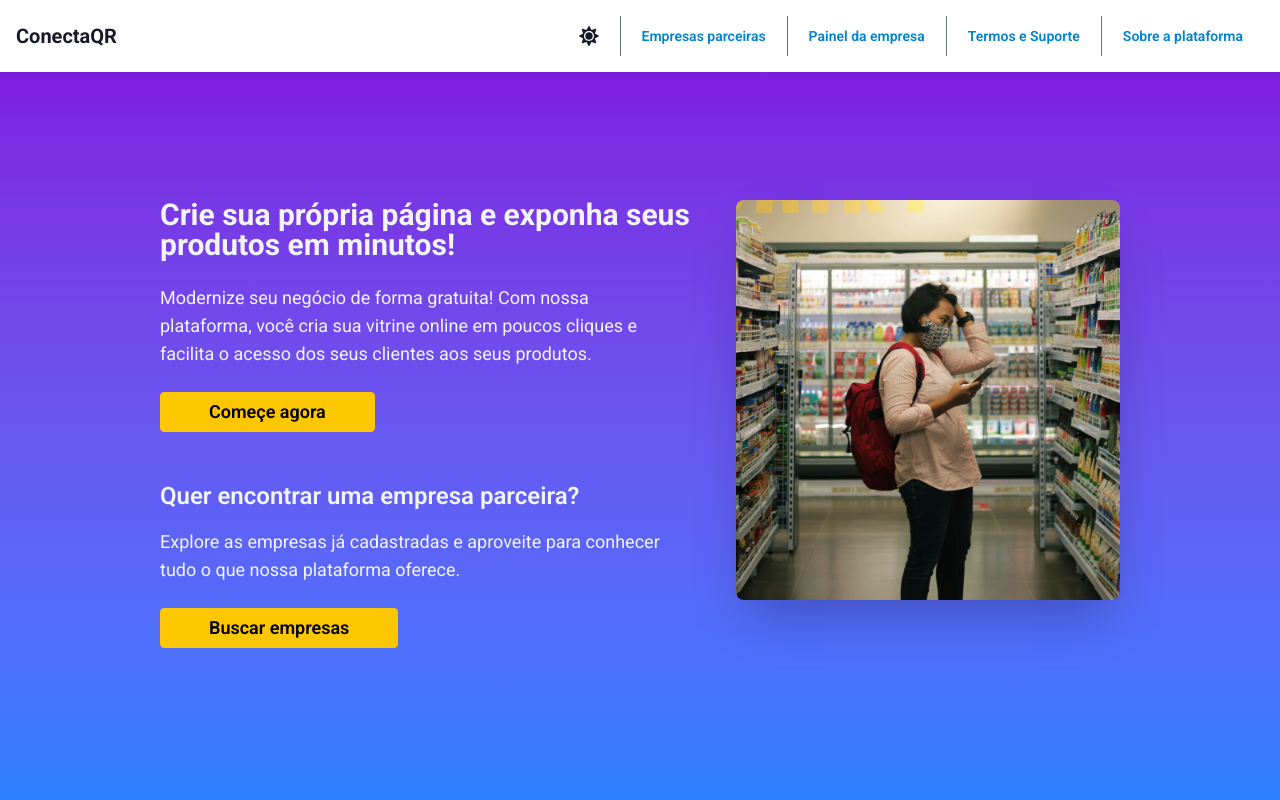
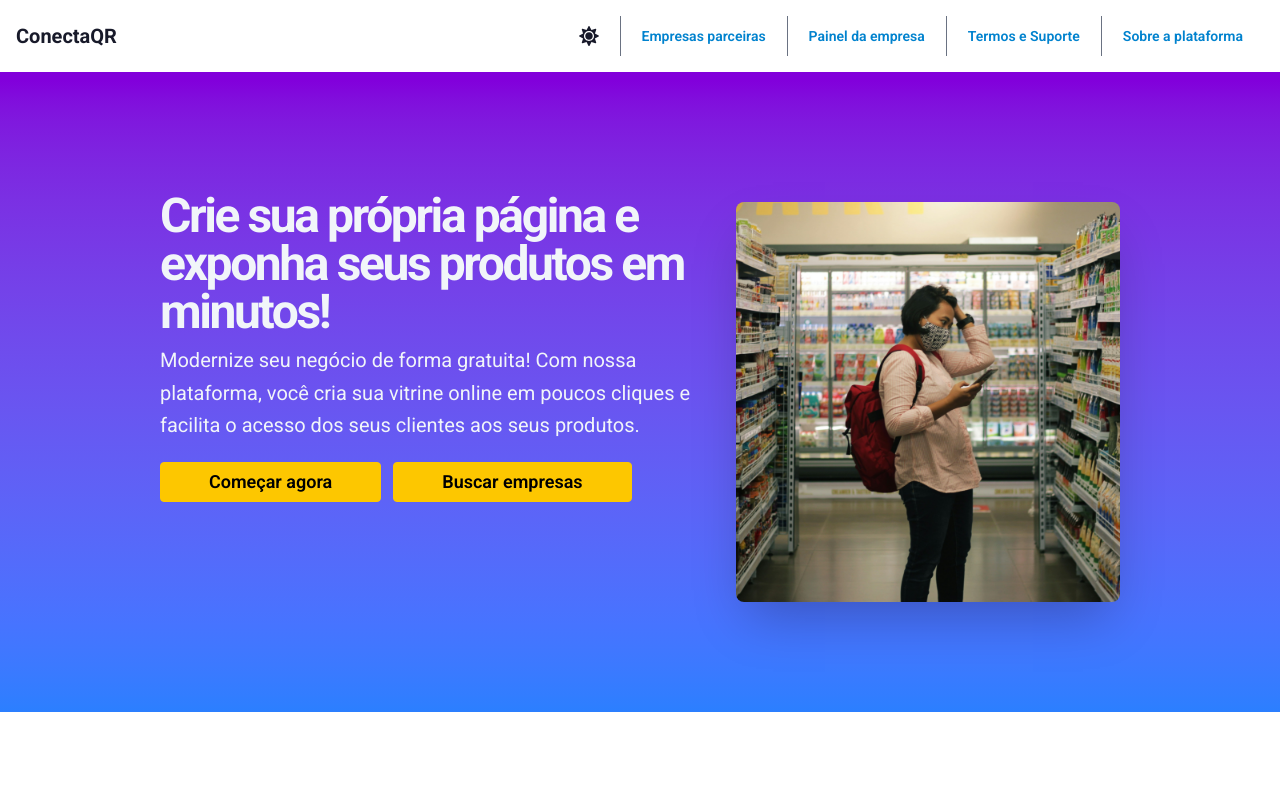
Before and after one commit to AndreXime/ConectaQR, a Next.js app in the folder Next_Client/: page / in a window 1280 px wide. Shown: the top 800 px of the page. Built offline with nearby package versions, Linux system fonts and the light colour scheme; no server answers.

Commit message:
FIX: Correção em algums visuais

```diff
--- a/Next_Client/src/app/[empresa]/page.tsx
+++ b/Next_Client/src/app/[empresa]/page.tsx
@@ -35,7 +35,7 @@ export default async function Page({ params }: { params: Promise<{ empresa: stri
 			<header className="bg-gradient-to-r from-primary to-secondary ">
 				<div className="container mx-auto px-4 py-8 md:py-16">
 					<div className="flex flex-col md:flex-row items-center justify-between gap-8">
-						<div className="space-y-4 md:w-1/2 text-center md:text-left">
+						<div className="space-y-4 md:w-1/2 text-center md:text-left text-primary-content">
 							<h1 className="text-4xl md:text-5xl font-bold tracking-tight capitalize">{nomeEmpresa}</h1>
 							<p className="text-lg md:text-xl opacity-90 max-w-xl">
 								{info.descricao || 'Não foi informado nenhuma descrição'}
@@ -64,7 +64,7 @@ export default async function Page({ params }: { params: Promise<{ empresa: stri
 											rel="noopener noreferrer nofollow"
 											className="btn btn-ghost btn-lg gap-3 bg-white text-black"
 											href={`tel:${info.telefone}`}>
-											<FaPhone size={33} />
+											<FaPhone size={30} />
 											Telefone
 										</Link>
 									)}
--- a/Next_Client/src/app/[empresa]/produtos/page.tsx
+++ b/Next_Client/src/app/[empresa]/produtos/page.tsx
@@ -105,7 +105,7 @@ export default async function Page({
 										<h2 className="text-xl py-4 font-bold">{categoria}</h2>
 										<Link
 											href={`/${nomeEmpresa}/produtos?categoria=${categoria}`}
-											className="text-xl py-4 font-bold">
+											className="text-xl py-4 font-bold underline">
 											Ver mais
 										</Link>
 									</div>
--- a/Next_Client/src/app/empresas/page.tsx
+++ b/Next_Client/src/app/empresas/page.tsx
@@ -31,11 +31,11 @@ export default async function CompaniesPage() {
 			<div className="min-h-dvh bg-base-100">
 				{Empresas?.length ? (
 					<div className="grid grid-cols-1 md:grid-cols-2 lg:grid-cols-3 gap-6 m-3">
-						<h1 className="text-2xl font-bold text-center col-span-full pt-5">Empresas na ConectaQR</h1>
+						<h1 className="text-2xl font-bold text-center col-span-full pt-5">Empresas cadastradas na ConectaQR</h1>
 						{Empresas.map((company, index) => (
 							<div
 								key={index}
-								className="card w-full bg-base-100 shadow-lg rounded-lg overflow-hidden hover:shadow-xl transition-all">
+								className="card w-full bg-base-100 shadow-2xl rounded-lg overflow-hidden transition-all">
 								<div className="card-body">
 									<h3 className="card-title text-xl font-semibold justify-center capitalize">
 										{company.nome.split('-').join(' ')}
--- a/Next_Client/src/app/page.tsx
+++ b/Next_Client/src/app/page.tsx
@@ -2,7 +2,7 @@ import { Footer, Hero, Drawer, Plans, Steps } from '@/components/Home';
 
 export default async function Home() {
 	return (
-		<Drawer absolute>
+		<Drawer>
 			<Hero />
 			<Steps />
 			<Plans />
--- a/Next_Client/src/app/sobre-nos/page.tsx
+++ b/Next_Client/src/app/sobre-nos/page.tsx
@@ -16,7 +16,7 @@ export default async function CompaniesPage() {
 	return (
 		<Drawer>
 			<div className=" bg-base-100 py-7 px-4 flex justify-center">
-				<div className="card shadow-xl lg:max-w-1/2 bg-base-100">
+				<div className="card shadow-2xl lg:max-w-1/2 bg-base-100">
 					<div className="card-body ">
 						<h1 className="text-3xl font-bold mb-4">Sobre a plataforma</h1>
 						<div className="flex flex-row gap-2 font-bold">
--- a/Next_Client/src/app/termos-e-suporte/Feedback.tsx
+++ b/Next_Client/src/app/termos-e-suporte/Feedback.tsx
@@ -29,13 +29,13 @@ export default function Feedback() {
 	};
 
 	return (
-		<div className="card shadow-xl py-10 px-5 lg:max-w-1/2 mx-auto bg-base-100">
+		<div className="card shadow-2xl py-10 px-5 lg:max-w-1/2 mx-auto bg-base-100">
 			{/* Título */}
 			<h1 className="text-3xl font-bold text-center mb-6">Feedback e Suporte</h1>
 
 			{/* FAQ - Perguntas Frequentes */}
 			<div className="mb-10">
-				<h2 className="text-2xl font-semibold mb-4 p-2">Perguntas Frequentes</h2>
+				<h2 className="text-2xl font-semibold mb-4">Perguntas Frequentes</h2>
 
 				<div className="join join-vertical w-full">
 					<div className="collapse collapse-arrow bg-base-100">
--- a/Next_Client/src/components/Home/Hero.tsx
+++ b/Next_Client/src/components/Home/Hero.tsx
@@ -3,37 +3,39 @@ import Link from 'next/link';
 
 export default function hero() {
 	return (
-		<header className="hero py-10 bg-gradient-to-t from-blue-500 to-purple-700 min-h-dvh">
-			<div className="hero-content px-4 max-w-6xl flex-col lg:flex-row-reverse">
+		<header className="hero py-10 bg-gradient-to-t from-blue-500 to-purple-700 min-h-[80dvh]">
+			<div className="hero-content px-4 max-w-6xl flex-col lg:flex-row">
+				<div className="w-full lg:w-1/2 md:h-100 text-center lg:text-left flex flex-col ">
+					<div className="flex flex-col space-y-4">
+						<div className="space-y-2">
+							<h2 className="font-bold text-slate-100 text-3xl tracking-tighter sm:text-4xl md:text-5xl">
+								Crie sua própria página e exponha seus produtos em minutos!
+							</h2>
+							<p className="max-w-[900px] text-slate-100 md:text-xl/relaxed lg:text-base/relaxed xl:text-xl/relaxed ">
+								Modernize seu negócio de forma gratuita! Com nossa plataforma, você cria sua vitrine online em poucos
+								cliques e facilita o acesso dos seus clientes aos seus produtos.
+							</p>
+						</div>
+					</div>
+
+					<div className="flex justify-center lg:justify-start flex-wrap gap-3 mt-5">
+						<Link href="/acesso">
+							<button className="btn text-lg px-12 whitespace-nowrap btn-warning">Começar agora</button>
+						</Link>
+
+						<Link href="/empresas">
+							<button className="btn text-lg px-12 whitespace-nowrap btn-warning">Buscar empresas</button>
+						</Link>
+					</div>
+				</div>
 				<Image
 					width={800}
 					height={800}
 					priority={false}
 					alt="Imagem do hero, uma pessoa olhando o celular dentro do supermercado"
 					src={'/assets/hero.jpg'}
-					className="hidden lg:block md:max-w-sm h-100 object-cover rounded-lg shadow-2xl"
+					className="md:max-w-sm h-100 object-cover rounded-lg shadow-2xl mt-5"
 				/>
-				<div className="w-full lg:w-1/2 md:h-100 text-center md:text-left">
-					<h1 className="text-3xl text-slate-100 font-bold md:leading-none leading-tight md:mt-0 mt-10">
-						Crie sua própria página e exponha seus produtos em minutos!
-					</h1>
-					<p className="py-2 text-lg text-slate-100 mt-4 md:pr-12">
-						Modernize seu negócio de forma gratuita! Com nossa plataforma, você cria sua vitrine online em poucos
-						cliques e facilita o acesso dos seus clientes aos seus produtos.
-					</p>
-					<Link href="/acesso">
-						<button className="btn text-lg mt-4 mb-6 px-12 btn-warning normal-case ">Começe agora</button>
-					</Link>
-					<h2 className="py-2 text-2xl font-semibold text-slate-100 mt-4 md:pr-12">
-						Quer encontrar uma empresa parceira?
-					</h2>
-					<p className="py-2 text-lg text-slate-100 md:pr-12">
-						Explore as empresas já cadastradas e aproveite para conhecer tudo o que nossa plataforma oferece.{' '}
-					</p>
-					<Link href="/empresas">
-						<button className="btn text-lg mt-4 px-12 btn-warning normal-case "> Buscar empresas </button>
-					</Link>
-				</div>
 			</div>
 		</header>
 	);
--- a/Next_Client/src/components/Home/Steps.tsx
+++ b/Next_Client/src/components/Home/Steps.tsx
@@ -25,8 +25,7 @@ export default function GenerationStep() {
 				<div className="max-w-6xl w-full py-24 px-4 content-center justify-center">
 					<h2 className="text-3xl  text-center font-bold">Tenha sua página em passos simples</h2>
 					<div className="grid mt-24 md:grid-cols-4 grid-cols-1 gap-8">
-						{generationStepData.map((i, k) => {
-							return (
+						{generationStepData.map((i, k) => (
 							<div
 								key={k}
 								className="card w-full shadow-xl hover:shadow-2xl">
@@ -40,8 +39,7 @@ export default function GenerationStep() {
 									<p className="mt-2 font-bold"> {i.description}</p>
 								</div>
 							</div>
-							);
-						})}
+						))}
 					</div>
 				</div>
 			</section>
--- a/Next_Client/src/lib/themes.ts
+++ b/Next_Client/src/lib/themes.ts
@@ -1,39 +1,41 @@
 const themes = [
+	// Temas claros
 	'light',
-	'dark',
 	'cupcake',
 	'bumblebee',
 	'emerald',
 	'corporate',
-	'synthwave',
-	'retro',
-	'cyberpunk',
-	'valentine',
-	'halloween',
 	'garden',
-	'forest',
-	'aqua',
 	'lofi',
 	'pastel',
 	'fantasy',
 	'wireframe',
+	'cmyk',
+	'autumn',
+	'lemonade',
+	'nord',
+	'acid',
+	'winter',
+	'silk',
+	'valentine',
+	'retro',
+	'caramellatte',
+	'cyberpunk',
+	// Temas Escuros
+	'dark',
+	'aqua',
+	'sunset',
+	'synthwave',
+	'halloween',
+	'forest',
 	'black',
 	'luxury',
 	'dracula',
-	'cmyk',
-	'autumn',
 	'business',
-	'acid',
-	'lemonade',
 	'night',
 	'coffee',
-	'winter',
 	'dim',
-	'nord',
-	'sunset',
-	'caramellatte',
 	'abyss',
-	'silk',
 ];
 
 export default themes;
```
Also changed, not shown: Next_Client/src/components/Painel/TabProdutos.tsx (+9 -10 lines), Next_Client/src/components/Painel/TabResumo.tsx (+21 -20 lines). Lines whose indentation alone changed are shown as unchanged.
